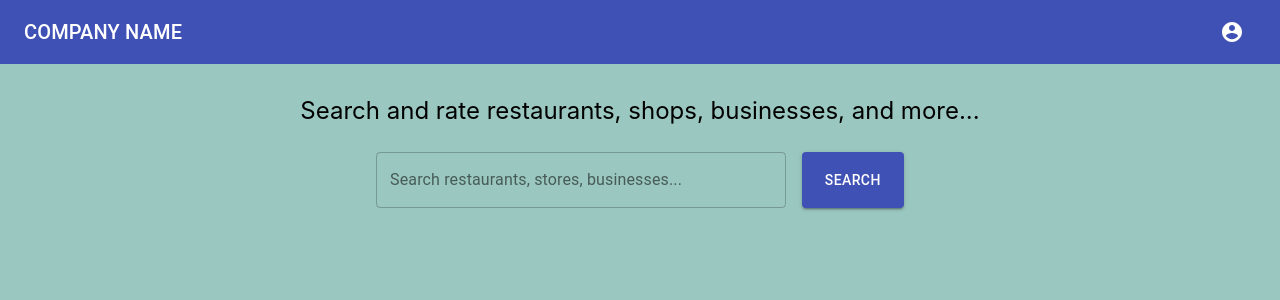
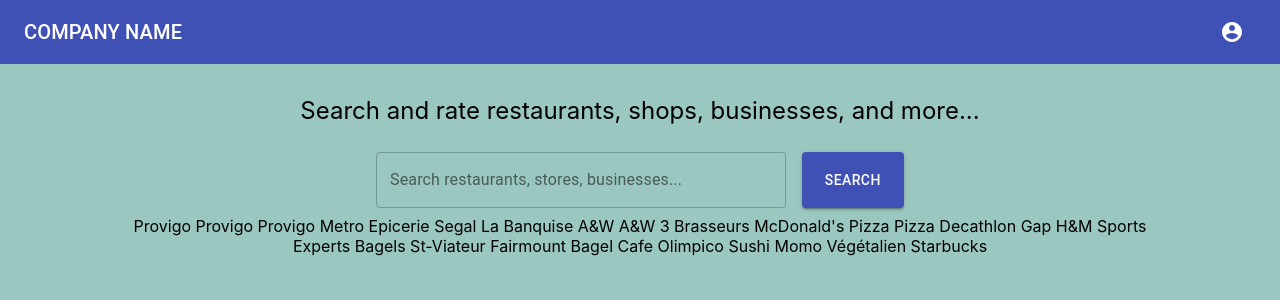
Before and after one commit to JoshFried/codejam2020, a React (Create React App) app in the folder frontend/codejam2020/: page / in a window 1280 px wide. Shown: the top 300 px of the page. Built offline with nearby package versions, Linux system fonts and the light colour scheme.

Commit message:
added dummy variables

```diff
--- a/frontend/codejam2020/src/App.tsx
+++ b/frontend/codejam2020/src/App.tsx
@@ -27,6 +27,150 @@ const useStyles = makeStyles((theme: Theme) =>
 
 const App = (): JSX.Element => {
   const classes = useStyles();
+
+  const businesses = [
+    {
+        name: "Provigo",
+        rating: 4,
+        count: 1,
+        location: "3421 Avenue du Parc, Montreal, QC H2X 2H6",
+        type: "supermarket",
+    },
+    {
+        name: "Provigo",
+        rating: 3,
+        count: 1,
+        location: "50 Avenue du Mont-Royal O, Montreal, QC H2T 2S3",
+        type: "supermarket",
+    },
+    {
+        name: "Provigo",
+        rating: 4,
+        count: 1,
+        location: "1275 Avenue des Canadiens-de-Montréal #200, Montréal, QC H3B 5E8",
+        type: "supermarket",
+    },
+    {
+        name: "Metro",
+        rating: 4,
+        count: 1,
+        location: "3575 Park Avenue Suite 5100, Montreal, QC H2X 3P9",
+        type: "supermarket",
+    },
+    {
+        name: "Epicerie Segal",
+        rating: 2,
+        count: 1,
+        location: "4001 Boulevard Saint-Laurent, Montreal, QC H2W 1Y4",
+        type: "supermarket",
+    },
+    {
+        name: "La Banquise",
+        rating: 4,
+        count: 1,
+        location: "994 Rue Rachel E, Montreal, QC H2J 2J3",
+        type: "restaurant",
+    },
+    {
+        name: "A&W",
+        rating: 2,
+        count: 1,
+        location: "3780 Boulevard Saint-Laurent, Montreal, QC H2W 1X6",
+        type: "restaurant",
+    },
+    {
+        name: "A&W",
+        rating: 3,
+        count: 1,
+        location: "3457 Avenue du Parc, Montreal, QC H2X 2H6",
+        type: "restaurant",
+    },
+    {
+        name: "3 Brasseurs",
+        rating: 5,
+        count: 1,
+        location: "1658 Rue Saint-Denis, Montreal, QC H2X 3K4",
+        type: "restaurant",
+    },
+    {
+        name: "McDonald's",
+        rating: 1,
+        count: 1,
+        location: "1647 Rue Saint-Denis, Montreal, QC H2X 3K4",
+        type: "restaurant",
+    },
+    {
+        name: "Pizza Pizza",
+        rating: 2,
+        count: 1,
+        location: "3714 Boulevard Saint-Laurent, Montreal, QC H2X 1A1",
+        type: "restaurant",
+    },
+    {
+        name: "Decathlon",
+        rating: 5,
+        count: 1,
+        location: "705 Rue Saint-Catherine O #3500, Montreal, QC H3B 4G5",
+        type: "sport store",
+    },
+    {
+        name: "Gap",
+        rating: 3,
+        count: 1,
+        location: "705 Rue Saint-Catherine O #3123, Montreal, QC H3B 4G5",
+        type: "clothing store",
+    },
+    {
+        name: "H&M",
+        rating: 4,
+        count: 1,
+        location: "1100 Rue Saint-Catherine O, Montreal, QC H3B 1H4",
+        type: "clothing store",
+    },
+    {
+        name: "Sports Experts",
+        rating: 4,
+        count: 1,
+        location: "930 Rue Saint-Catherine O, Montreal, QCH3B 1E2",
+        type: "sport store",
+    },
+    {
+        name: "Bagels St-Viateur",
+        rating: 4,
+        count: 1,
+        location: "263 Rue Saint-Viateur O, Montreal, QC H2V 1Y1",
+        type: "cafe",
+    },
+    {
+        name: "Fairmount Bagel",
+        rating: 5,
+        count: 1,
+        location: "74 Avenue Fairmount O, Montreal, QC H2T 2M2",
+        type: "cafe",
+    },
+    {
+        name: "Cafe Olimpico",
+        rating: 3,
+        count: 1,
+        location: "124 Rue Saint-Viateur O, Montreal, QC H2T 2L1",
+        type: "cafe",
+    },
+    {
+        name: "Sushi Momo Végétalien",
+        rating: 5,
+        count: 1,
+        location: "3609 Rue Saint-Denis, Montreal, QC H2X 3L6",
+        type: "restaurant",
+    },
+    {
+        name: "Starbucks",
+        rating: 3,
+        count: 1,
+        location: "3601 Boulevard Saint-Laurent, Montreal, QC H2X 2V5",
+        type: "cafe",
+    },
+]
+
   return (
     <div className={classes.App}>
       <MenuAppBar></MenuAppBar>
@@ -34,6 +178,7 @@ const App = (): JSX.Element => {
         <div className={classes.searchcontent}>
           <Explanation></Explanation>
           <Searchbox></Searchbox>
+          <div>{businesses.map(entry => entry.name + "\n")}</div>
         </div>
       </div>
     </div>
```
